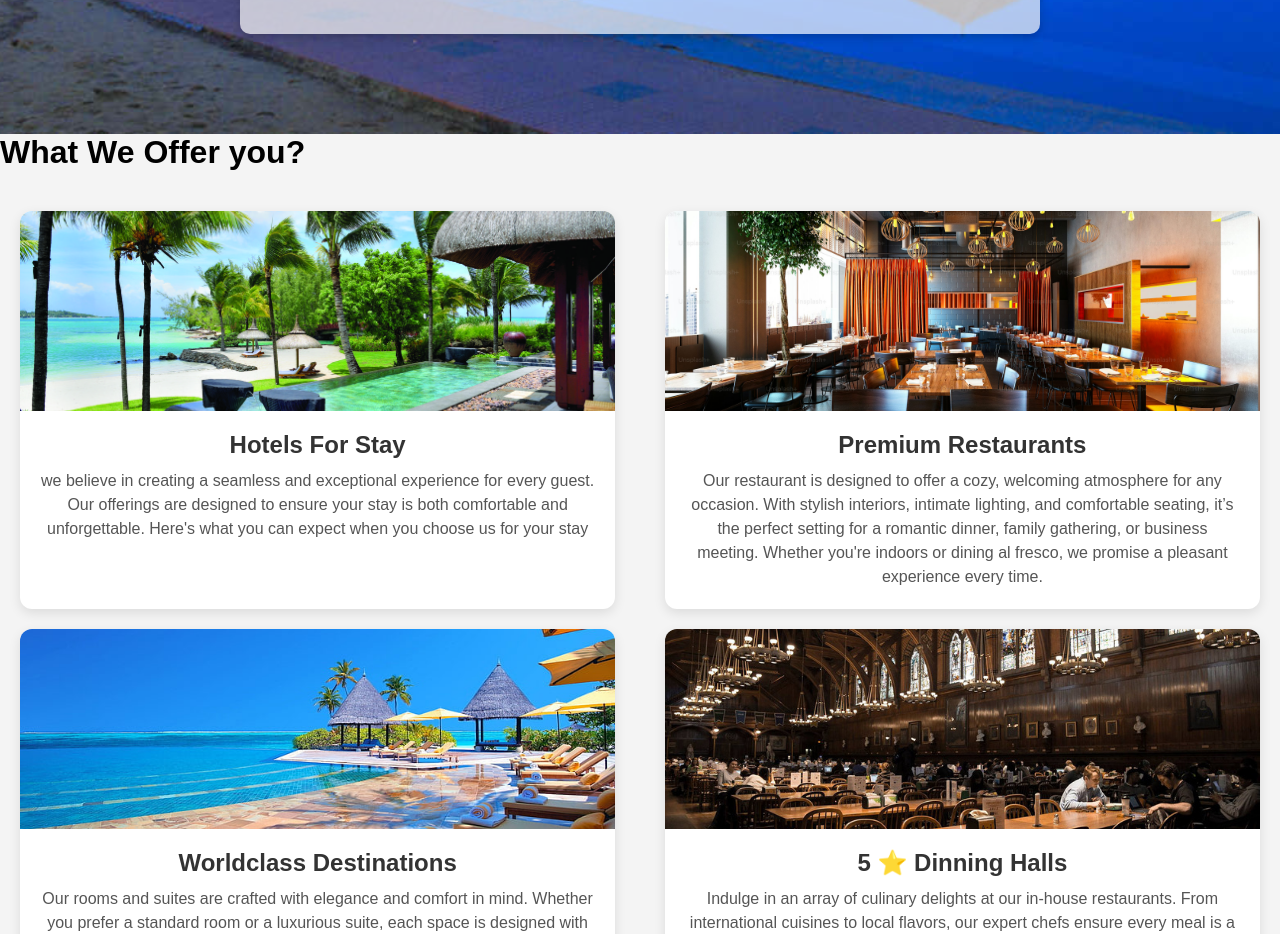
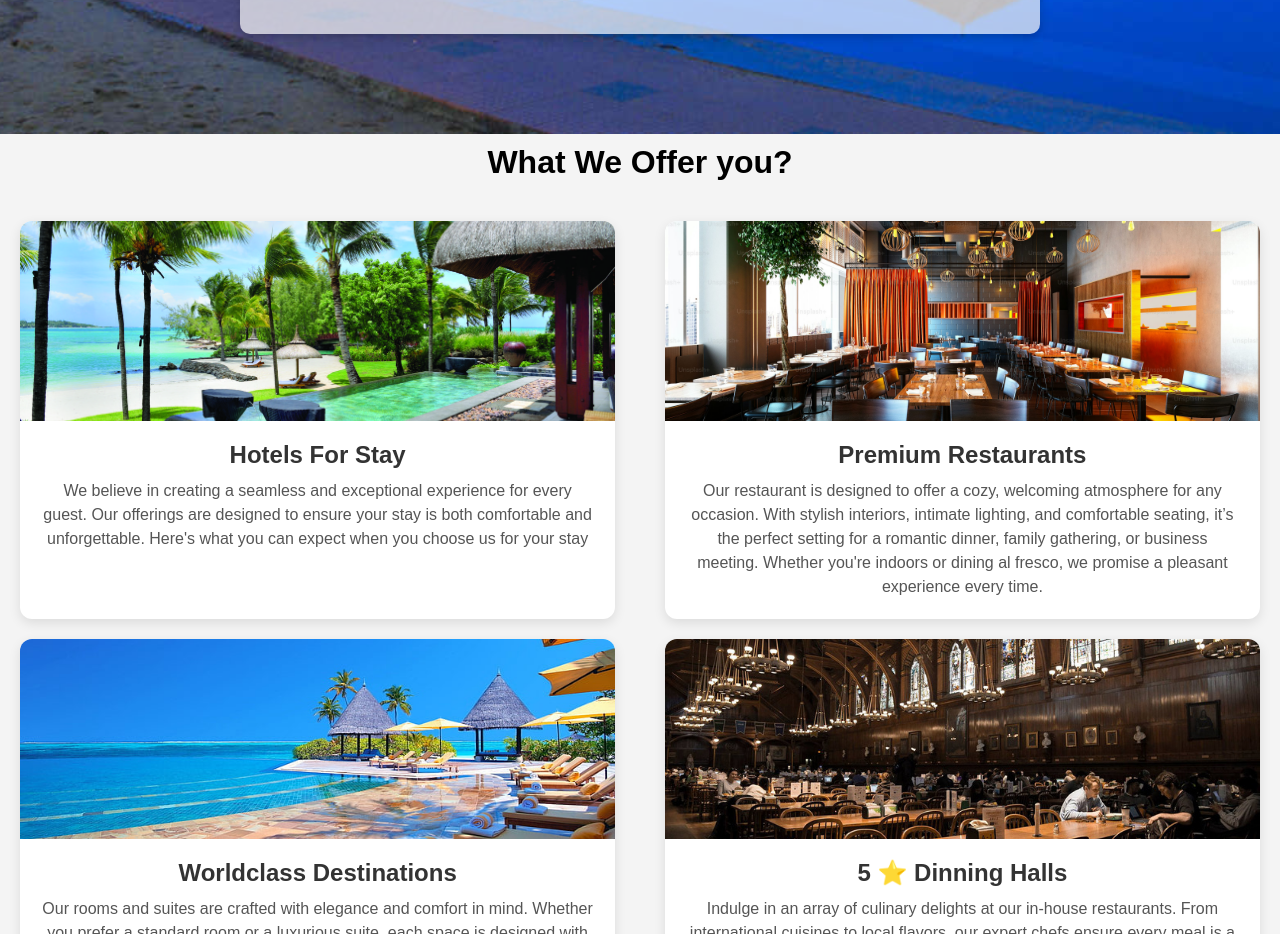
Before and after one commit to Pradeep-2564/Website4, a React (Vite) app in the folder taj-website/: page / in a window 1280 px wide. Shown: the part 1972-2906 px from the top of the page. Built offline with nearby package versions, Linux system fonts and the light colour scheme.

Commit message:
modified home

```diff
--- a/taj-website/src/Components/Home/Home.jsx
+++ b/taj-website/src/Components/Home/Home.jsx
@@ -140,7 +140,7 @@ const Home = () => {
           </div>
         </div>
       </section>
-      <h1> What We Offer you? </h1>
+      <h1 style={{textAlign:"center", marginTop:"10px"}}> What We Offer you? </h1>
       <section className="rest-info">
 
         <div className="card">
@@ -150,7 +150,7 @@ const Home = () => {
            <div className="card-content">
               <h4>Hotels For Stay</h4>
               <p>
-                we believe in creating a seamless and exceptional experience for
+                We believe in creating a seamless and exceptional experience for
                 every guest. Our offerings are designed to ensure your stay is
                 both comfortable and unforgettable. Here's what you can expect
                 when you choose us for your stay
```
